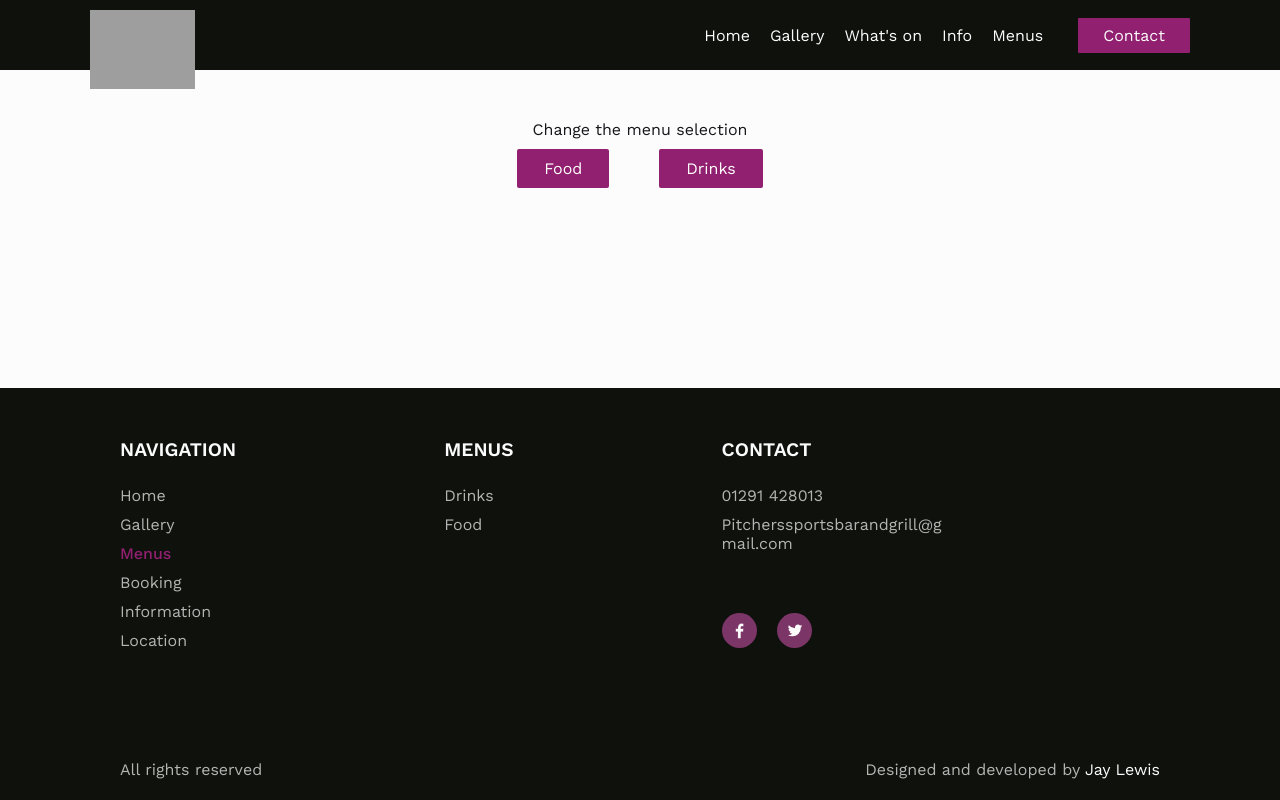
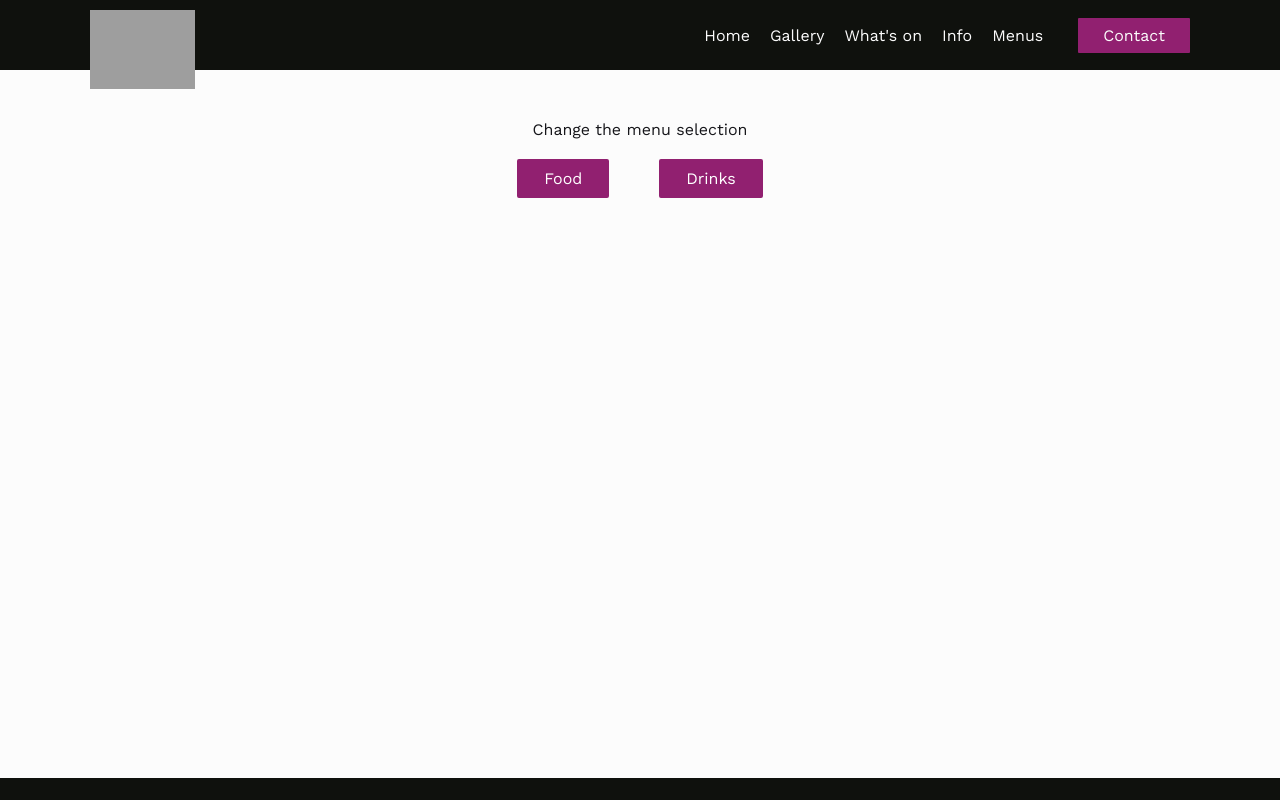
Before and after one commit to JayLewis1/pitchers-sports-bar-and-grill, a React (Create React App) app in the folder web/: page /menus in a window 1280 px wide. Shown: the top 800 px of the page. Built offline with nearby package versions, Linux system fonts and the light colour scheme; grey boxes are pictures that could not be loaded.

Commit message:
Minor styling issues

```diff
--- a/web/src/routes/Gallery.tsx
+++ b/web/src/routes/Gallery.tsx
@@ -35,8 +35,6 @@ const Gallery = ({gallery, toggleGallery} : Props) => {
     let index: number;
     for(let x = 0; x < galleryImages.length; x++) {
         if(galleryImages[x].url === imgUrl) {
-          console.log(imgUrl)
-          console.log(galleryImages[x].url)
           index = galleryImages.indexOf(galleryImages[x]);
           setImgIndex(index+1);
           toggleGallery(true);
@@ -53,7 +51,6 @@ const Gallery = ({gallery, toggleGallery} : Props) => {
       }
       imgUrlArray.push(newObject)
     };
-    console.log(imgUrlArray)
     setImgageUrls(imgUrlArray)
   }
 
@@ -70,7 +67,6 @@ const Gallery = ({gallery, toggleGallery} : Props) => {
         index = editableArray.indexOf(editableArray[x])
         editableArray.splice(index, 1, loadedObject)
         setImgageUrls(editableArray);
-        console.log(galleryImages);
       }
     }
   }
--- a/web/src/sass/_galleryPopup.scss
+++ b/web/src/sass/_galleryPopup.scss
@@ -27,6 +27,7 @@
     bottom: 0;
     left: 50%;
     transform: translate(-50%);
+    padding-bottom: 30px;
     // background-color: rgba(15, 17, 13, 0.8);
     button {
       background-color: $purple;
--- a/web/src/sass/menus/_menus.scss
+++ b/web/src/sass/menus/_menus.scss
@@ -11,12 +11,12 @@
     font-weight: 400;
   }
   .button-wrapper {
-    width: 40%;
+    width: 100%;
     display: flex;
     align-items: center;
     justify-content: center;
-    margin: 0 auto;
-    margin-bottom: 50px;
+    margin: 10px auto;
+    // margin-bottom: 0px;
     button {
       border: none;
       outline: none;
@@ -49,6 +49,7 @@
   }
   .menu-wrapper {
     width: 100%;
+    height: 70vh;
     padding: 70px;
     p {
       font-size: 2rem;
@@ -59,6 +60,31 @@
   }
 }
 
+@media (max-width: 250px) {
+  .menus-container {
+    h3 {
+      width: 80%;
+      text-align: left;
+    }
+    .button-wrapper {
+      flex-direction: column;
+      button {
+        width: 80%;
+      }
+    }
+  }
+}
+
+@media (min-width: 251px) and (max-width: 400px) {
+  .menus-container {
+    .button-wrapper {
+      button {
+        margin: 10px 5px;
+      }
+    }
+  }
+}
+
 @media (max-width: 1100px) {
   .menus-container {
     width: 100%;
--- a/web/src/style.css
+++ b/web/src/style.css
@@ -1715,7 +1715,7 @@ body .btn-bg {
 }
 
 .menus-container .button-wrapper {
-  width: 40%;
+  width: 100%;
   display: -webkit-box;
   display: -ms-flexbox;
   display: flex;
@@ -1725,8 +1725,7 @@ body .btn-bg {
   -webkit-box-pack: center;
       -ms-flex-pack: center;
           justify-content: center;
-  margin: 0 auto;
-  margin-bottom: 50px;
+  margin: 10px auto;
 }
 
 .menus-container .button-wrapper button {
@@ -1762,6 +1761,7 @@ body .btn-bg {
 
 .menus-container .menu-wrapper {
   width: 100%;
+  height: 70vh;
   padding: 70px;
 }
 
@@ -1770,6 +1770,28 @@ body .btn-bg {
   font-weight: 600;
   text-transform: uppercase;
   text-align: center;
+}
+
+@media (max-width: 250px) {
+  .menus-container h3 {
+    width: 80%;
+    text-align: left;
+  }
+  .menus-container .button-wrapper {
+    -webkit-box-orient: vertical;
+    -webkit-box-direction: normal;
+        -ms-flex-direction: column;
+            flex-direction: column;
+  }
+  .menus-container .button-wrapper button {
+    width: 80%;
+  }
+}
+
+@media (min-width: 251px) and (max-width: 400px) {
+  .menus-container .button-wrapper button {
+    margin: 10px 5px;
+  }
 }
 
 @media (max-width: 1100px) {
@@ -1978,6 +2000,7 @@ body .btn-bg {
   left: 50%;
   -webkit-transform: translate(-50%);
           transform: translate(-50%);
+  padding-bottom: 30px;
 }
 
 .gallery-popup .button-wrapper button {
```
Also changed, not shown: 101 other files (tests, documents, lock files or other folders).
